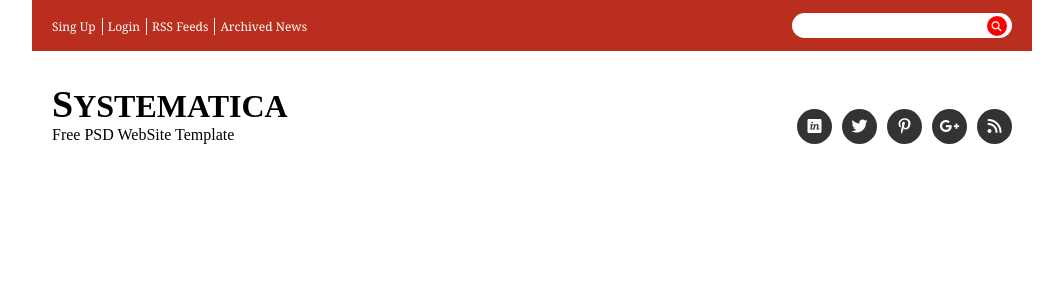
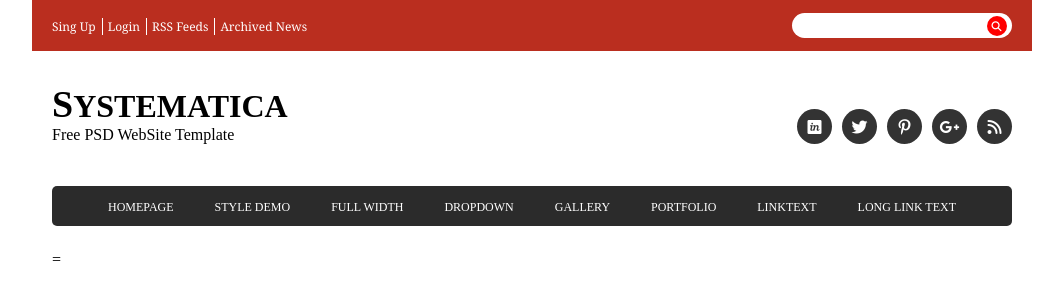
Before and after one commit to firstthencode/Systematica, a plain HTML site: page index.html in a window 1280 px wide. Shown: the whole page, without its empty margins (108-1171 px from the left). Drawn offline with Linux system fonts and the light colour scheme.

Commit message:
Update files

```diff
--- a/index.html
+++ b/index.html
@@ -11,6 +11,7 @@
 <body>
     <div class="header-color">
         <div class="container">
+            <!-- _header -->
             <header>
                 <div class="header-menu">
                     <li><a href="" class="first">Sing Up</a></li>
@@ -26,6 +27,7 @@
         </div>
     </div>
     <div class="container">
+        <!-- _logosocial -->
         <div class="systematica-social">
             <div class="title">
                 <h1><span>S</span>ystematica</h1>
@@ -59,6 +61,21 @@
                 </li>
             </div>
         </div>
+
+        <!-- _menus -->
+        <div class="menu-block">
+                <li><a href="#">homepage</a></li>
+                <li><a href="">style demo</a></li>
+                <li><a href="">full width</a></li>
+                <li><a href="">dropdown</a></li>
+                <li><a href="">gallery</a></li>
+                <li><a href="">portfolio</a></li>
+                <li><a href="">linktext</a></li>
+                <li><a href="">long link text</a></li>
+
+        </div>
+        <!-- content -->
+        =
     </div>
 </body>
 </html>
--- a/sass/_logosocial.scss
+++ b/sass/_logosocial.scss
@@ -4,10 +4,11 @@ $social-background-color: #333333;
     display: flex;
     justify-content: space-between;
     align-items: flex-end;
-
-
+    margin-bottom: 42px;
 }
 .title {
+    padding: 0;
+    margin: 0;
     h1 {
         padding: 0;
         margin: 0;
@@ -26,17 +27,21 @@ $social-background-color: #333333;
     display: flex;
     li {
         list-style: none;
-        width: 35px;
-        display: flex;
-        justify-content: center;
-        align-items: center;
-        height: 35px;
         margin-left: 10px;
         border-radius: 50%;
         background-color: $social-background-color;
         transition: 0.5s;
         &:first-child {
             margin-left: 0px;
+        }
+        a {
+            text-decoration: none;
+            display: block;
+            display: flex;
+            justify-content: center;
+            align-items: center;
+            height: 35px;
+            width: 35px;
         }
 
         i {
--- /dev/null
+++ b/sass/_menublock.scss
@@ -0,0 +1,34 @@
+$menubackgroundcolor: #2b2b2b;
+.menu-block {
+    // width: 100%;
+    margin: auto;
+    background-color: $menubackgroundcolor;
+    height: 40px;
+    display: flex;
+    padding-left: 56px;
+    padding-right: 56px;
+    justify-content: space-between;
+    align-items: center;
+    border-radius: 5px;
+    margin-bottom: 25px;
+
+       li {
+           margin-right: 26px;
+           list-style: none;
+           a {
+               font-size: 12px;
+               color: white;
+               text-decoration: none;
+               text-transform: uppercase;
+
+               &:hover {
+                   color: #ba2e1f;
+               }
+           }
+
+           &:last-child {
+               margin-right: 0px;
+           }
+
+    }
+}
--- a/sass/main.scss
+++ b/sass/main.scss
@@ -15,5 +15,7 @@ body {
         margin: auto;
         @import 'header';
         @import 'logosocial';
+        @import 'menublock';
+
     }
 }
```
Also changed, not shown: css/main.css, 1 other file.
